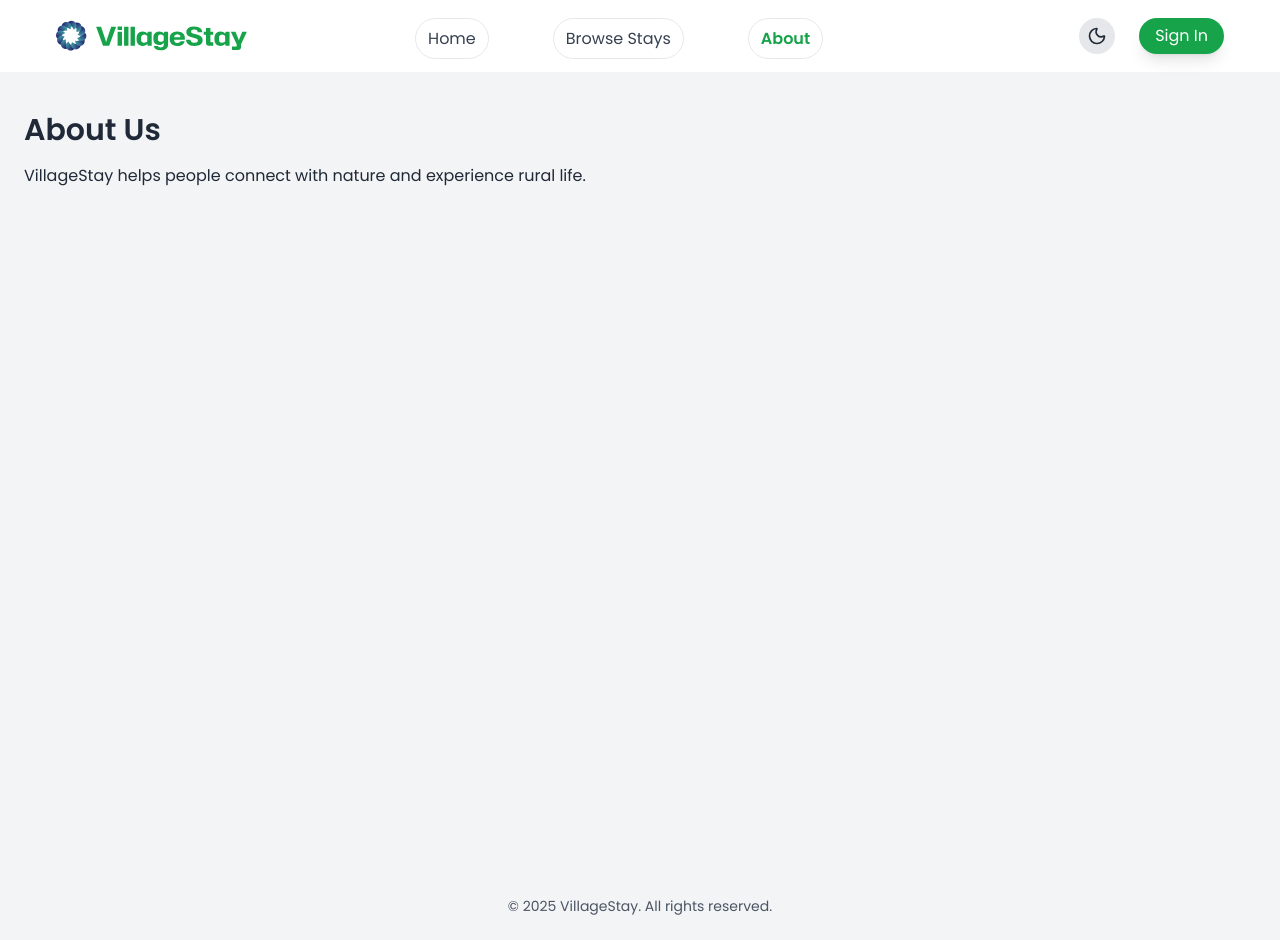
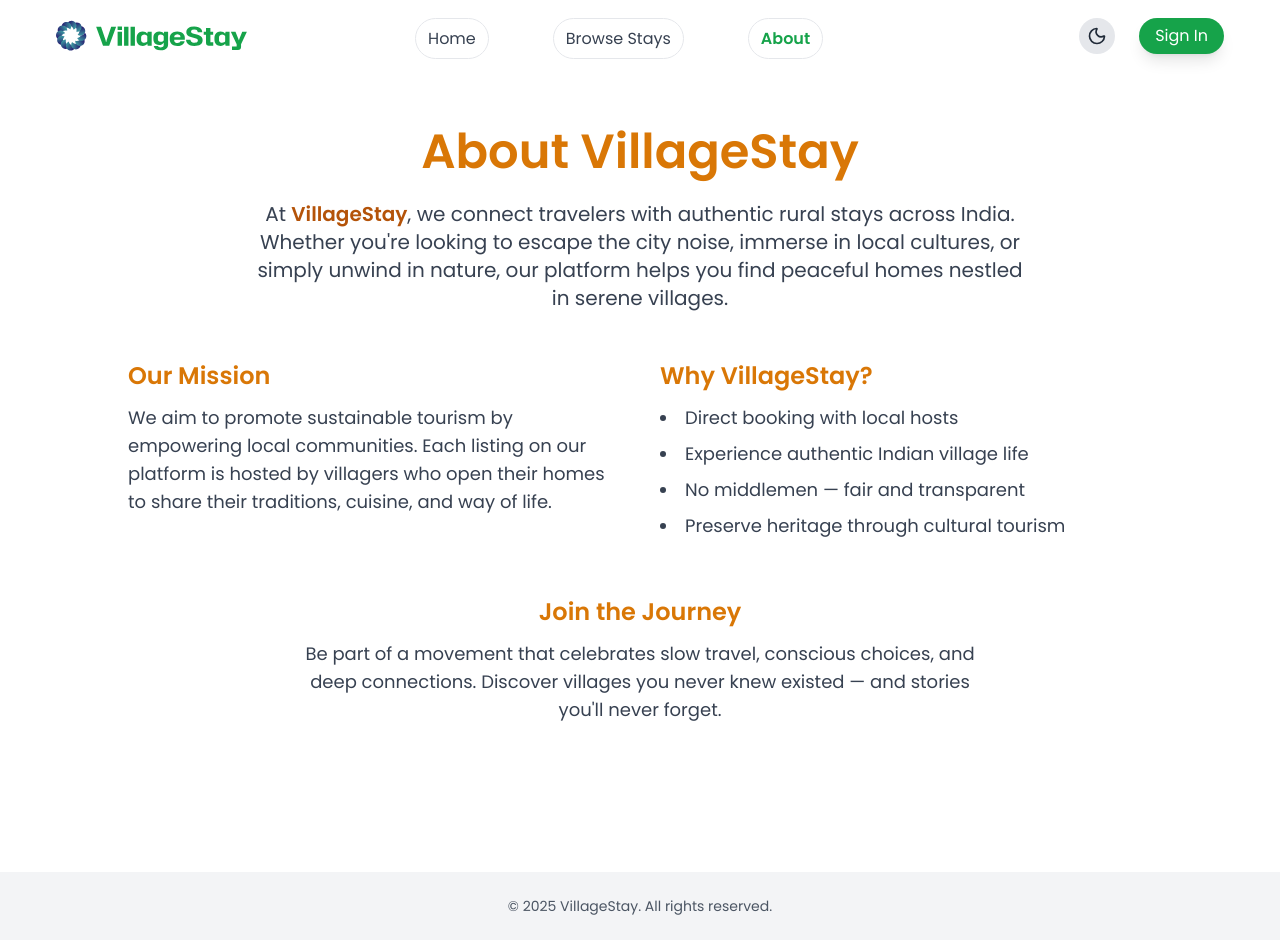
Before and after one commit to SARNAAVHO/VillageStay, a React (Vite) app in the folder frontend/: page /about in a window 1280 px wide. Built offline with nearby package versions, Linux system fonts and the light colour scheme; no server answers.

Commit message:
about updated

```diff
--- a/frontend/src/pages/About.jsx
+++ b/frontend/src/pages/About.jsx
@@ -1,15 +1,44 @@
-import React from 'react'
+import React from 'react';
 
 function About() {
   return (
-    <div className="min-h-screen px-6 py-10 bg-gray-100 dark:bg-gray-800 text-gray-800 dark:text-gray-200">
-  <h1 className="text-3xl font-semibold">About Us</h1>
-  <p className="mt-4 max-w-2xl">
-    VillageStay helps people connect with nature and experience rural life.
-  </p>
-</div>
+    <div className="min-h-screen px-6 py-14 bg-white dark:bg-gray-900 text-gray-900 dark:text-gray-100 font-sans">
+      <div className="max-w-5xl mx-auto">
+        <h1 className="text-4xl md:text-5xl font-extrabold mb-6 text-center text-amber-600">About VillageStay</h1>
 
-  )
+        <p className="text-lg md:text-xl leading-relaxed text-center text-gray-700 dark:text-gray-300 max-w-3xl mx-auto">
+          At <span className="font-semibold text-amber-700 dark:text-amber-400">VillageStay</span>, we connect travelers with authentic rural stays across India.
+          Whether you're looking to escape the city noise, immerse in local cultures, or simply unwind in nature, our platform helps you find peaceful homes nestled in serene villages.
+        </p>
+
+        <div className="mt-12 grid grid-cols-1 md:grid-cols-2 gap-10">
+          <div>
+            <h2 className="text-2xl font-bold text-amber-600 mb-3">Our Mission</h2>
+            <p className="text-gray-700 dark:text-gray-300 text-base md:text-lg leading-relaxed">
+              We aim to promote sustainable tourism by empowering local communities. Each listing on our platform is hosted by villagers who open their homes to share their traditions, cuisine, and way of life.
+            </p>
+          </div>
+
+          <div>
+            <h2 className="text-2xl font-bold text-amber-600 mb-3">Why VillageStay?</h2>
+            <ul className="list-disc list-inside space-y-2 text-gray-700 dark:text-gray-300 text-base md:text-lg">
+              <li>Direct booking with local hosts</li>
+              <li>Experience authentic Indian village life</li>
+              <li>No middlemen — fair and transparent</li>
+              <li>Preserve heritage through cultural tourism</li>
+            </ul>
+          </div>
+        </div>
+
+        <div className="mt-14 text-center">
+          <h2 className="text-2xl font-bold text-amber-600 mb-3">Join the Journey</h2>
+          <p className="text-gray-700 dark:text-gray-300 text-base md:text-lg max-w-2xl mx-auto">
+            Be part of a movement that celebrates slow travel, conscious choices, and deep connections. Discover villages you never knew existed — and stories you'll never forget.
+          </p>
+        </div>
+      </div>
+    </div>
+  );
 }
 
-export default About
+export default About;
```
